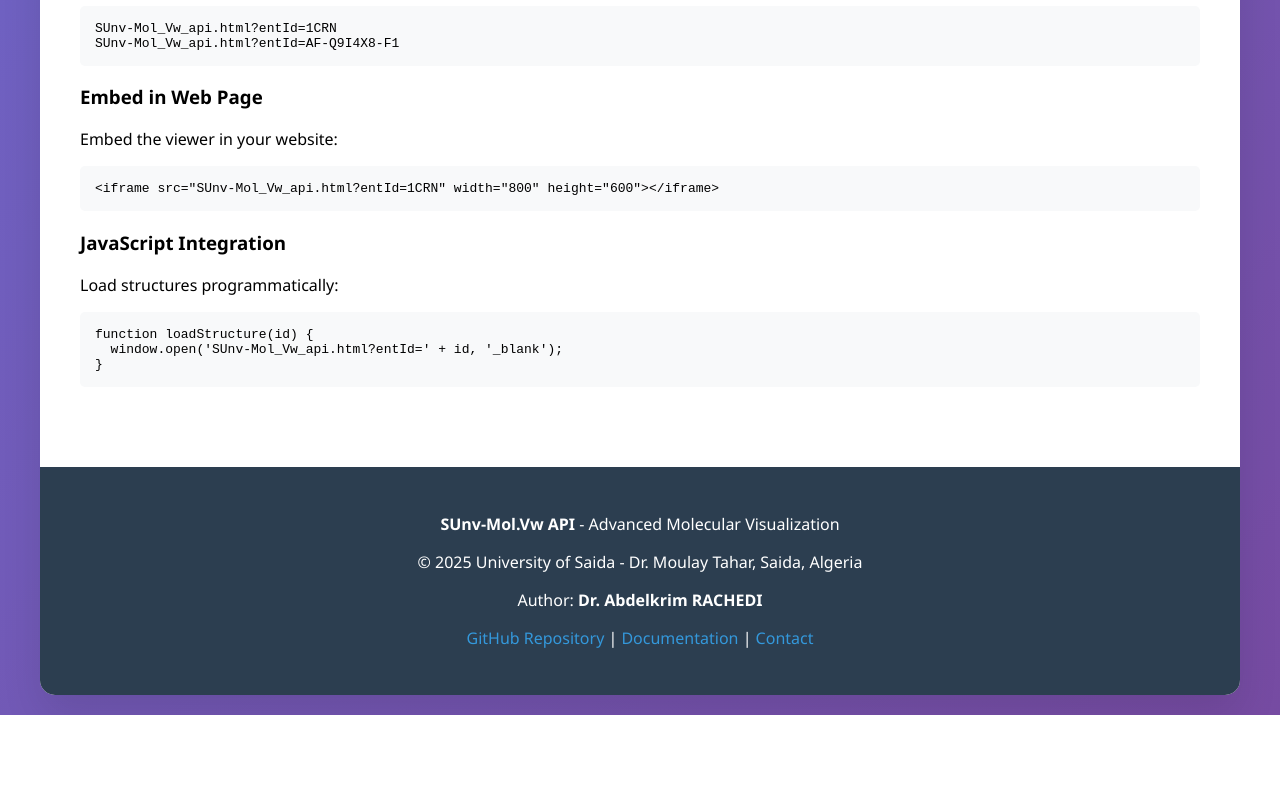
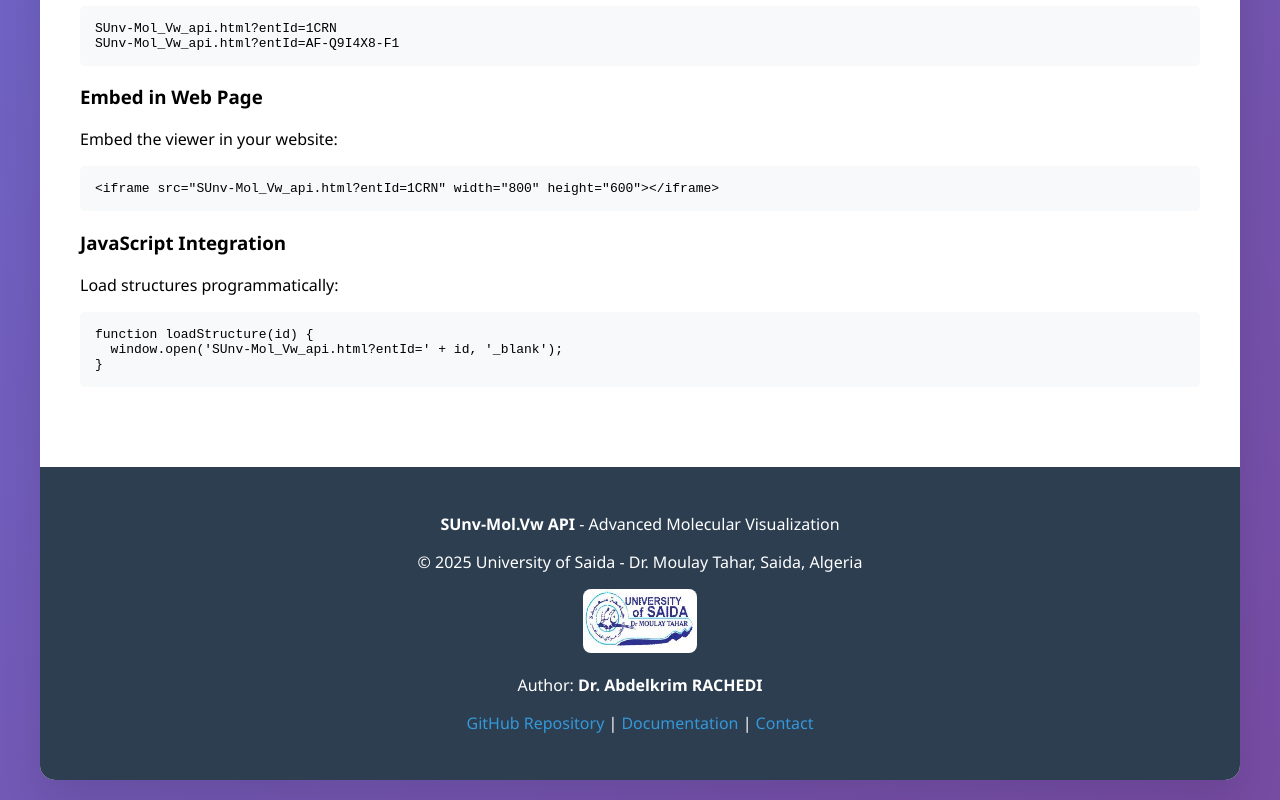
Before and after one commit to rachedi-2526/SUnv-Mol.Vw-API, a website: page demo.html in a window 1280 px wide. Shown: the part 2591-3391 px from the top of the page. Before the commit the page ends 3306 px from the top, so only its background shows below. Drawn offline with nearby package versions, Linux system fonts and the light colour scheme; a script that the page names is missing.

Commit message:
Update demo.html

```diff
--- a/demo.html
+++ b/demo.html
@@ -340,6 +340,7 @@
         <div class="footer">
             <p><strong>SUnv-Mol.Vw API</strong> - Advanced Molecular Visualization</p>
             <p>© 2025 University of Saida - Dr. Moulay Tahar, Saida, Algeria</p>
+            <p><img src="UTM_logo.png" style="width: 10%; border-radius: 8px;"></p>
             <p>Author: <strong>Dr. Abdelkrim RACHEDI</strong></p>
             <p>
                 <a href="https://github.com/rachedi-2526/SUnv-Mol.Vw-API">GitHub Repository</a> |
```
